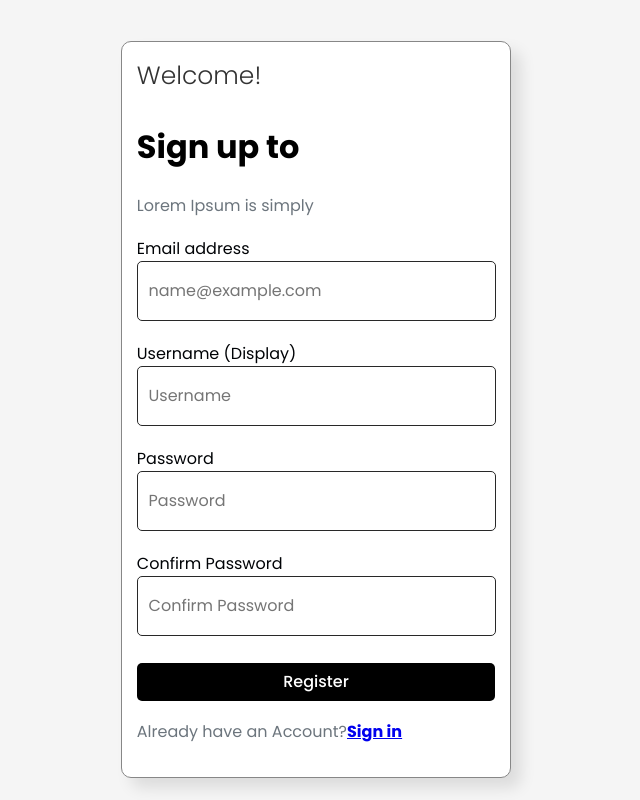
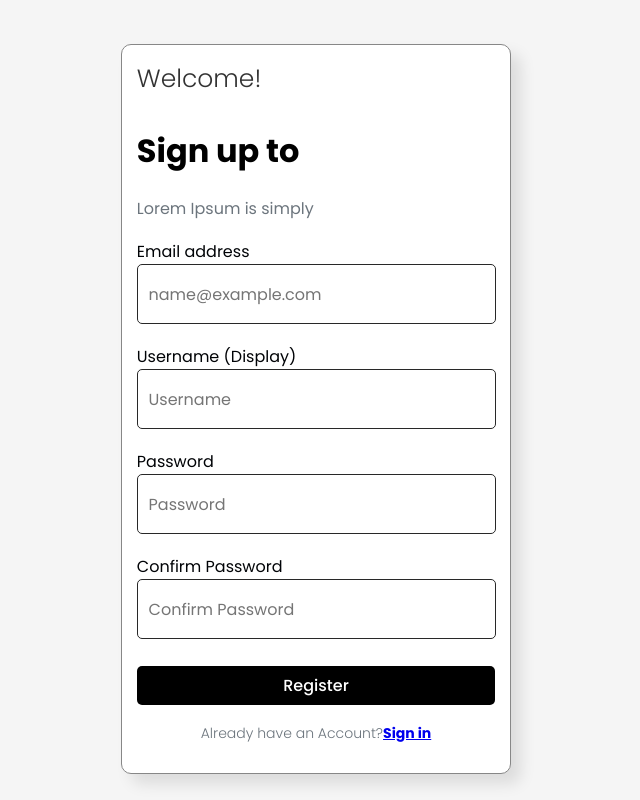
Before and after one commit to Narongwas/thinc.-PROJ, a React (Create React App) app: page /Register in a window 1280 px wide. Shown: the whole page, without its empty margins (324-964 px from the left). Built offline with nearby package versions, Linux system fonts and the light colour scheme.

Commit message:
แก้สีตัวอักษรหน้า Register

```diff
--- a/src/Pages/Register.css
+++ b/src/Pages/Register.css
@@ -64,7 +64,7 @@
     align-items: center;
     font-size: 14px;
 
-    a{
+    .b{
       margin-left: 5px;
       color: #000306;
       font-weight: 500;
--- a/src/Pages/Register.js
+++ b/src/Pages/Register.js
@@ -117,7 +117,7 @@ function Box() {
             <button className="w-100 btn btn-lg btn-primary" type="submit">
                 Register
             </button>
-            <p className="mt-5 mb-3 text-muted">
+            <p className="mt-5mb-3text-muted">
                 Already have an Account?
                 <Link to="/Signin">
                     <b>Sign in</b>
```
